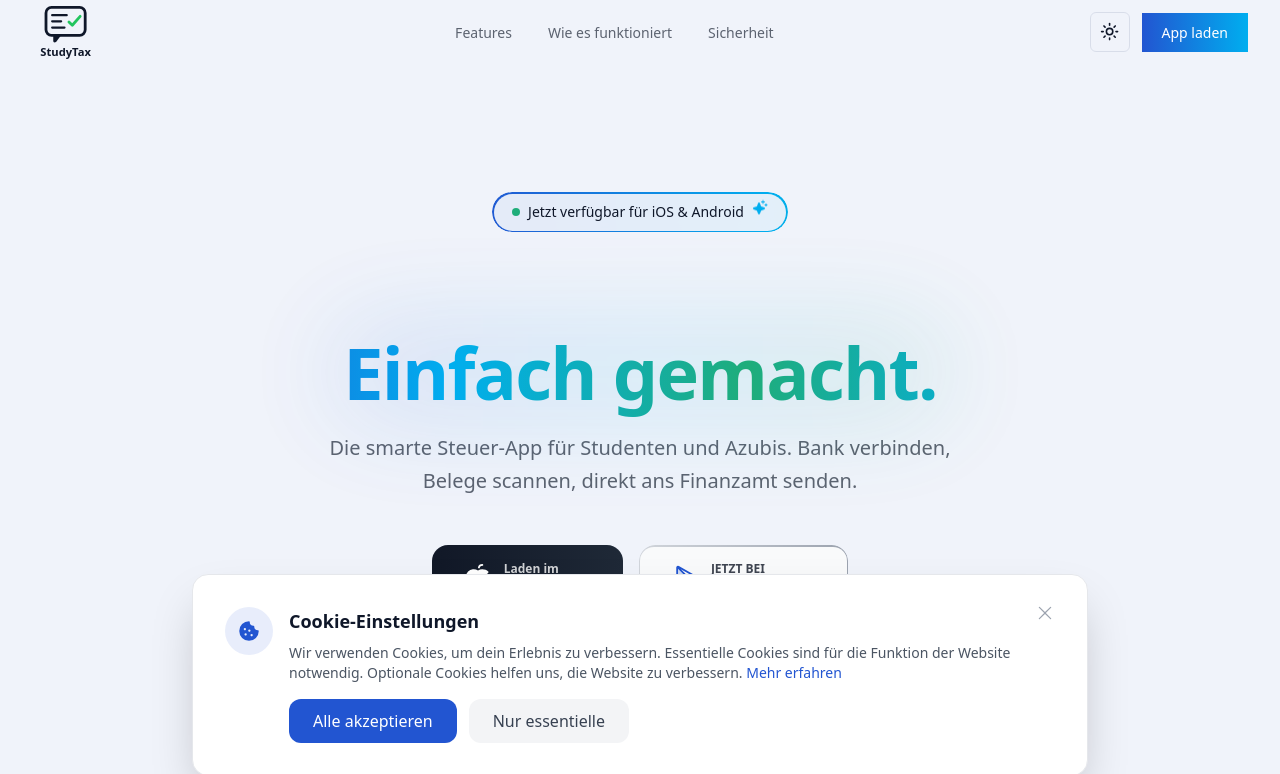
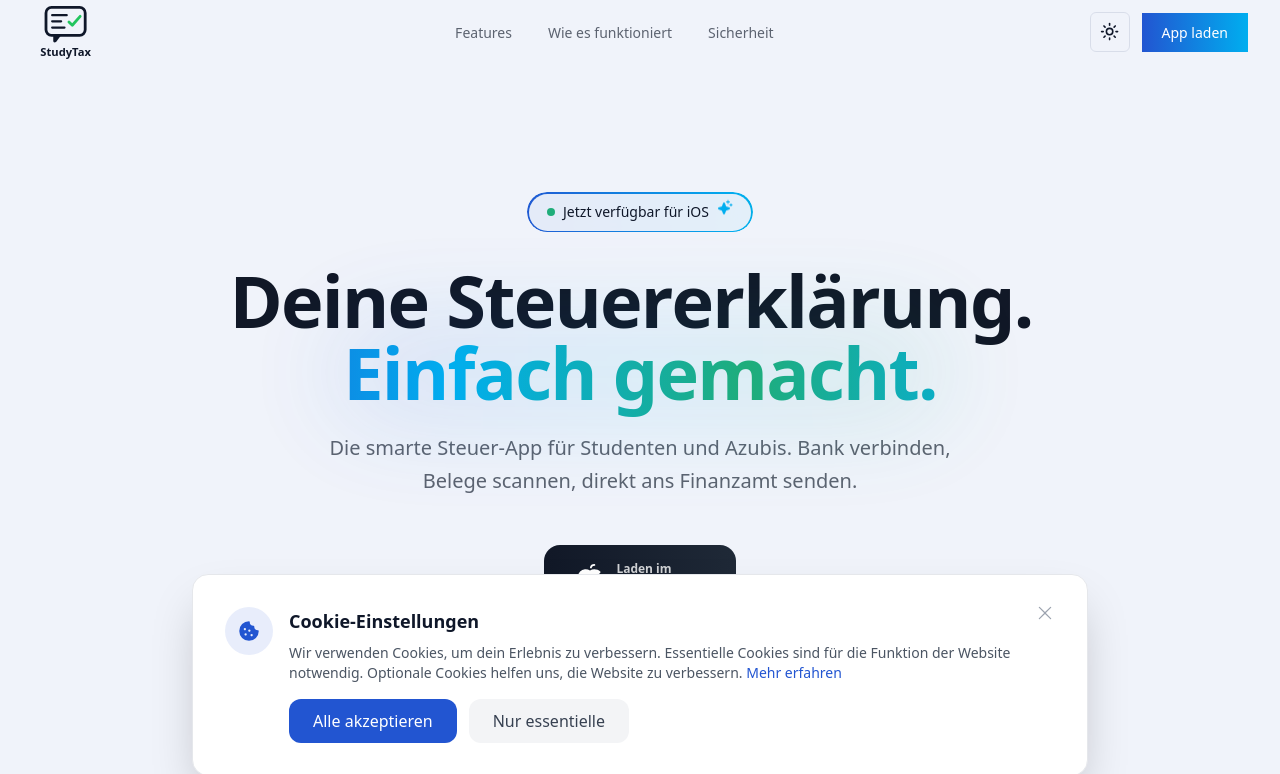
Before and after one commit to noki00003/studytax-website, a Next.js app: page / in a window 1280 px wide. Shown: the top 774 px of the page. Built offline with nearby package versions, Linux system fonts and the light colour scheme.

Commit message:
Fix favicon, Google site name, and invisible hero headline
- Add applicationName "StudyTax" to metadata (removes ".de" from Google)
- Add logo-icon-black.svg as favicon
- Fix invisible "Deine Steuererklärung" text (bg-clip-text doesn't work with nested spans)

```diff
--- a/app/layout.tsx
+++ b/app/layout.tsx
@@ -7,7 +7,11 @@ import { CookieBanner } from "@/components/cookie-banner";
 
 export const metadata: Metadata = {
   title: "StudyTax - Steuererklärung für Studenten",
-  description: "Die smarte Steuer-App für Studenten und Azubis",
+  description: "Die smarte Steuer-App für Studenten und Azubis. Bank verbinden, Belege scannen, direkt ans Finanzamt senden.",
+  applicationName: "StudyTax",
+  icons: {
+    icon: { url: "/logo-icon-black.svg", type: "image/svg+xml" },
+  },
 };
 
 export default function RootLayout({
--- a/components/hero.tsx
+++ b/components/hero.tsx
@@ -1,7 +1,7 @@
 "use client";
 
 import { motion } from "framer-motion";
-import { AppleLogo, GooglePlayLogo, Sparkle, GraduationCap, Robot, CurrencyEur } from "@phosphor-icons/react";
+import { AppleLogo, Sparkle, GraduationCap, Robot, CurrencyEur } from "@phosphor-icons/react";
 import { AnimatedText } from "./animated-text";
 import { TiltCard } from "./tilt-card";
 import Image from "next/image";
@@ -27,7 +27,7 @@ export function Hero() {
                                 <span className="animate-ping absolute inline-flex h-full w-full rounded-full bg-secondary opacity-75"></span>
                                 <span className="relative inline-flex rounded-full h-2 w-2 bg-secondary"></span>
                             </span>
-                            <span className="text-sm font-medium text-foreground">Jetzt verfügbar für iOS & Android</span>
+                            <span className="text-sm font-medium text-foreground">Jetzt verfügbar für iOS</span>
                             <Sparkle size={16} weight="fill" className="text-accent animate-bounce-subtle" />
                         </span>
                     </motion.div>
@@ -36,7 +36,7 @@ export function Hero() {
                     <h1 className="text-5xl md:text-7xl font-bold tracking-tight mb-6">
                         <AnimatedText
                             text="Deine Steuererklärung."
-                            className="bg-clip-text text-transparent bg-gradient-to-b from-gray-900 to-gray-600 dark:from-white dark:to-gray-400"
+                            className="text-gray-900 dark:text-white"
                             delay={0.2}
                         />
                         <br />
@@ -69,7 +69,7 @@ export function Hero() {
                         className="flex flex-col sm:flex-row gap-4 justify-center items-center"
                     >
                         <motion.a
-                            href="https://apps.apple.com/app/studytax/idXXXXXXXXX"
+                            href="https://apps.apple.com/de/app/studytax/id6757154261"
                             target="_blank"
                             rel="noopener noreferrer"
                             whileHover={{ scale: 1.05 }}
@@ -89,25 +89,6 @@ export function Hero() {
                             </span>
                         </motion.a>
 
-                        <motion.a
-                            href="https://play.google.com/store/apps/details?id=de.studytax.app"
-                            target="_blank"
-                            rel="noopener noreferrer"
-                            whileHover={{ scale: 1.05 }}
-                            whileTap={{ scale: 0.98 }}
-                            className="group relative flex items-center gap-3 px-8 py-4 rounded-2xl font-semibold overflow-hidden"
-                        >
-                            {/* Animated border */}
-                            <span className="absolute inset-0 rounded-2xl p-[1.5px] bg-gradient-to-r from-gray-300 via-gray-400 to-gray-300 dark:from-gray-600 dark:via-gray-500 dark:to-gray-600 bg-[length:200%_100%] group-hover:animate-gradient-shift" />
-                            <span className="absolute inset-[1.5px] rounded-[14px] bg-gray-50 dark:bg-gray-900" />
-                            <span className="relative flex items-center gap-3 text-gray-900 dark:text-white">
-                                <GooglePlayLogo size={28} weight="duotone" className="text-primary" />
-                                <span className="text-left">
-                                    <span className="block text-xs opacity-80">JETZT BEI</span>
-                                    <span className="block text-lg leading-none">Google Play</span>
-                                </span>
-                            </span>
-                        </motion.a>
                     </motion.div>
                 </div>
 
```
